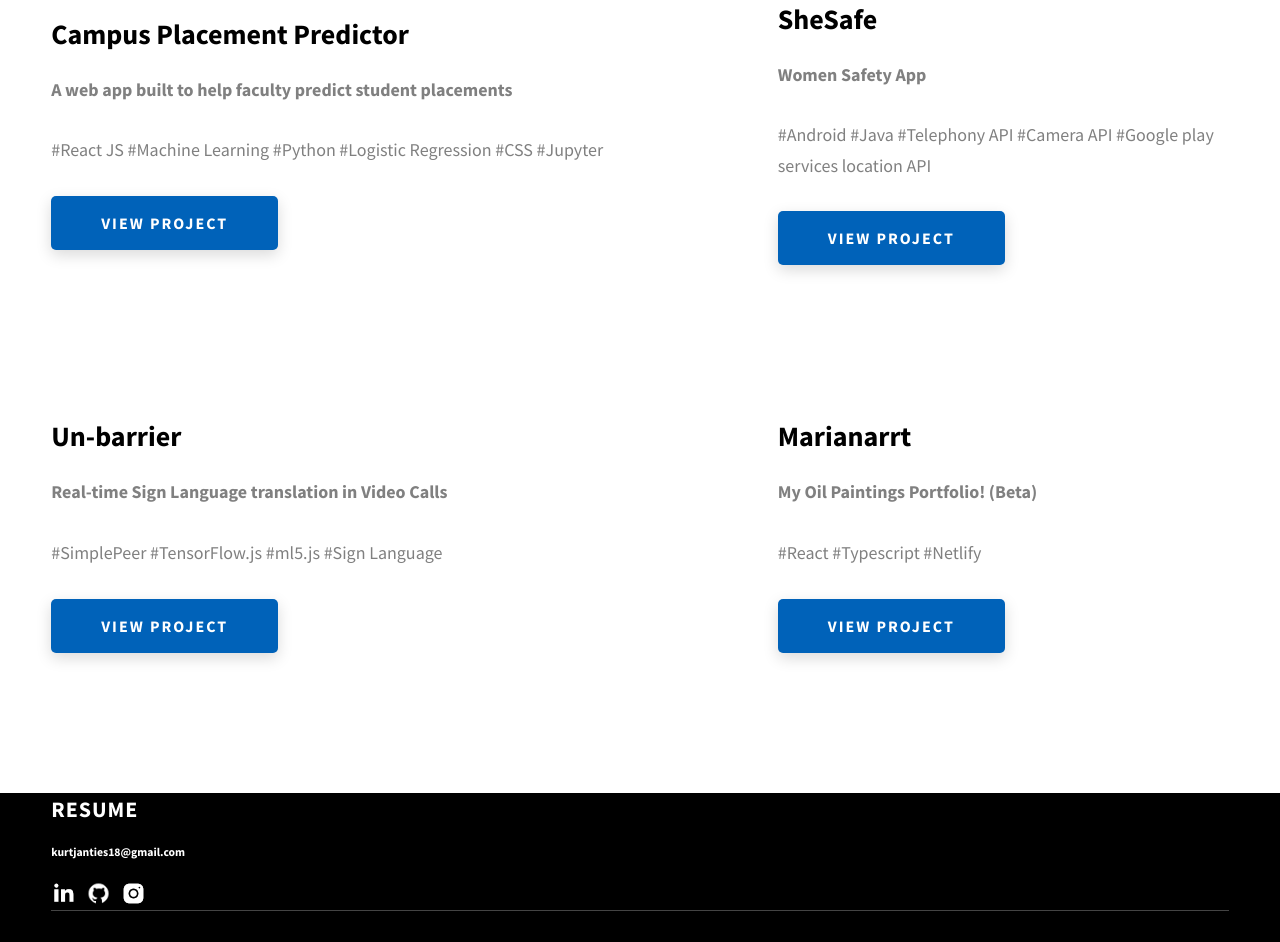
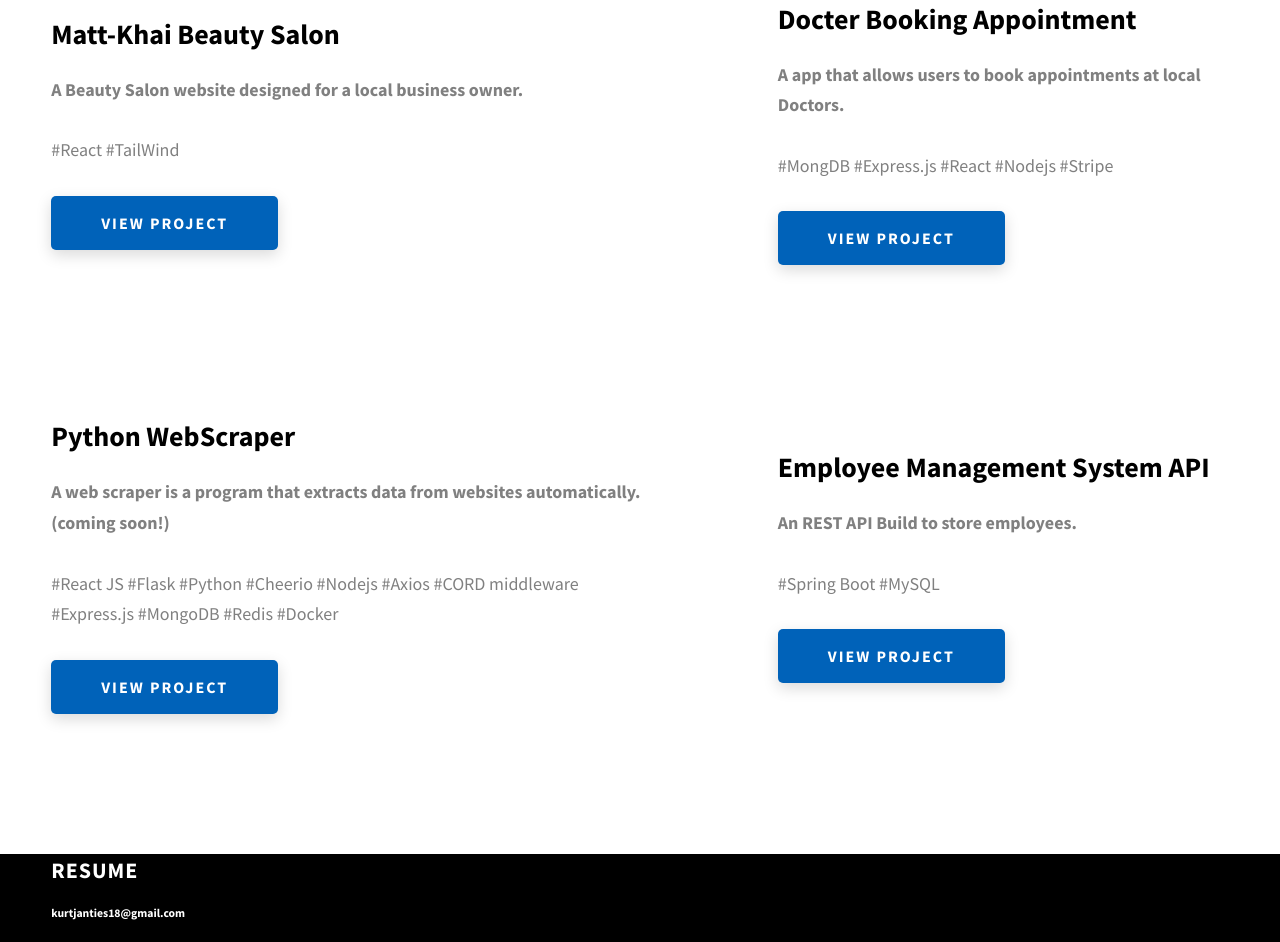
Before and after one commit to Kurtney21/kurtney-jantjies-portfolio, a React (Vite) app: page / in a window 1280 px wide. Shown: the part 2340-3282 px from the top of the page. Built offline with nearby package versions, Linux system fonts and the light colour scheme.

Commit message:
feat: updated projects

```diff
--- a/src/components/Footer.jsx
+++ b/src/components/Footer.jsx
@@ -16,7 +16,7 @@ const Footer = () => {
               rel="noreferrer"
               href={resume}
               className="main-footer__icon heading heading-sm main-footer__heading-sm"
-              style={{ marginBottom: "15rem" }}
+              // style={{ marginBottom: "15rem" }}
             >
               Resume
             </a>
--- a/src/components/Projects.jsx
+++ b/src/components/Projects.jsx
@@ -11,19 +11,16 @@ const Projects = () => {
 
         <div className="projects__content">
           <div className="projects__row">
-            <div className="projects__row-content">
-              <h3 className="projects__row-content-title">
-                Campus Placement Predictor
-              </h3>
+          <div className="projects__row-content">
+              <h3 className="projects__row-content-title">Matt-Khai Beauty Salon</h3>
               <strong className="projects__row-content-desc">
-                A web app built to help faculty predict student placements
+                A Beauty Salon website designed for a local business owner.
               </strong>
               <p className="projects__row-content-desc">
-                #React JS #Machine Learning #Python #Logistic Regression #CSS
-                #Jupyter
+                #React #TailWind
               </p>
               <a
-                href="./campusPlacement.html"
+                href="https://mattkhaibeautysalon.netlify.app/"
                 className="btn btn--med btn--theme dynamicBgClr"
                 target="_blank"
               >
@@ -31,16 +28,15 @@ const Projects = () => {
               </a>
             </div>
             <div className="projects__row-content">
-              <h3 className="projects__row-content-title">SheSafe</h3>
+              <h3 className="projects__row-content-title">Docter Booking Appointment</h3>
               <strong className="projects__row-content-desc">
-                Women Safety App
+                A app that allows users to book appointments at local Doctors.
               </strong>
               <p className="projects__row-content-desc">
-                #Android #Java #Telephony API #Camera API #Google play services
-                location API
+                #MongDB #Express.js #React #Nodejs #Stripe
               </p>
               <a
-                href="./sheSafe.html"
+                href="#projects"
                 className="btn btn--med btn--theme dynamicBgClr"
                 target="_blank"
               >
@@ -49,33 +45,36 @@ const Projects = () => {
             </div>
           </div>
           <div className="projects__row">
+
             <div className="projects__row-content">
-              <h3 className="projects__row-content-title">Un-barrier</h3>
+              <h3 className="projects__row-content-title">
+                Python WebScraper
+              </h3>
               <strong className="projects__row-content-desc">
-                Real-time Sign Language translation in Video Calls
+                A web scraper is a program that extracts data from websites automatically.(coming soon!)
               </strong>
               <p className="projects__row-content-desc">
-                #SimplePeer #TensorFlow.js #ml5.js #Sign Language
+                #React JS #Flask #Python #Cheerio #Nodejs #Axios #CORD middleware #Express.js
+                #MongoDB #Redis #Docker
               </p>
               <a
-                href="./Unbarrier.html"
+                href="#projects"
                 className="btn btn--med btn--theme dynamicBgClr"
                 target="_blank"
               >
                 View Project
               </a>
             </div>
-
             <div className="projects__row-content">
-              <h3 className="projects__row-content-title">Marianarrt</h3>
+              <h3 className="projects__row-content-title">Employee Management System API</h3>
               <strong className="projects__row-content-desc">
-                My Oil Paintings Portfolio! (Beta)
+                An REST API Build to store employees.
               </strong>
               <p className="projects__row-content-desc">
-                #React #Typescript #Netlify
+                #Spring Boot #MySQL
               </p>
               <a
-                href="./marianarrt.html"
+                href="https://github.com/Kurtney21/employeemanagement-rest-api"
                 className="btn btn--med btn--theme dynamicBgClr"
                 target="_blank"
               >
--- a/src/css/style.css
+++ b/src/css/style.css
@@ -513,7 +513,7 @@ textarea {
 
 .project-cs-hero {
   color: #fff;
-  background: linear-gradient(to right, rgba(0, 98, 185, 0.8), rgba(0, 98, 185, 0.8)), url(../../assets/svg/common-bg.svg);
+  background: linear-gradient(to right, rgba(0, 98, 185, 0.8), rgba(0, 98, 185, 0.8)), url(../assets/svg/common-bg.svg);
   background-size: cover;
   background-position: center;
   position: relative;
@@ -771,11 +771,15 @@ textarea {
 .main-footer {
   background: #000;
   color: #fff;
+  display: flex;
+  flex-direction: column;
+  align-items: center;
+  padding: 0;
 }
 .main-footer__upper {
   display: flex;
-  justify-content: space-between;
-  padding: 0 0;
+  flex-direction: column;
+  justify-content: center;
 }
 @media only screen and (max-width: 56.25em) {
   .main-footer__upper {
@@ -826,7 +830,6 @@ textarea {
   border-top: 1px solid #444;
   color: #eee;
   font-size: 1.2rem;
-  text-align: left;
   text-align: center;
 }
 .main-footer__lower a {
--- a/src/sass/components/_footer.scss
+++ b/src/sass/components/_footer.scss
@@ -1,10 +1,16 @@
 .main-footer {
   background: #000;
   color: #fff;
+  display: flex;
+  flex-direction: column;
+  align-items: center;
+  padding: 0;
+
   &__upper {
     display: flex;
-    justify-content: space-between;
-    padding: 0 0;
+    flex-direction: column;
+    justify-content: center;
+
     @include respond(tab-port) {
       padding: 6rem 0;
     }
@@ -15,14 +21,17 @@
 
   &__row-1 {
     order: 2;
+
     @include respond(tab-port) {
       margin-bottom: 5rem;
     }
   }
+
   &__row-2 {
     width: 40%;
     order: 1;
     max-width: 50rem;
+
     @include respond(tab-port) {
       width: 100%;
     }
@@ -42,6 +51,7 @@
   &__icon {
     margin-right: 1rem;
     width: 2.5rem;
+
     &--mr-none {
       margin-right: 0;
     }
@@ -52,13 +62,14 @@
     border-top: 1px solid #444;
     color: #eee;
     font-size: 1.2rem;
-    text-align: left;
     text-align: center;
+
     a {
       text-decoration: underline;
       font-weight: bold;
       margin-left: 2px;
     }
+
     @include respond(tab-port) {
       padding: 3.5rem 0;
     }
--- a/src/sass/pages/_project-case-study.scss
+++ b/src/sass/pages/_project-case-study.scss
@@ -5,7 +5,7 @@
       rgba($themeClrPrimary, 0.8),
       rgba($themeClrPrimary, 0.8)
     ),
-    url(../../assets/svg/common-bg.svg);
+    url(../assets/svg/common-bg.svg);
   background-size: cover;
   background-position: center;
   position: relative;
```
Also changed, not shown: 1 other file (tests, documents, lock files or other folders).
